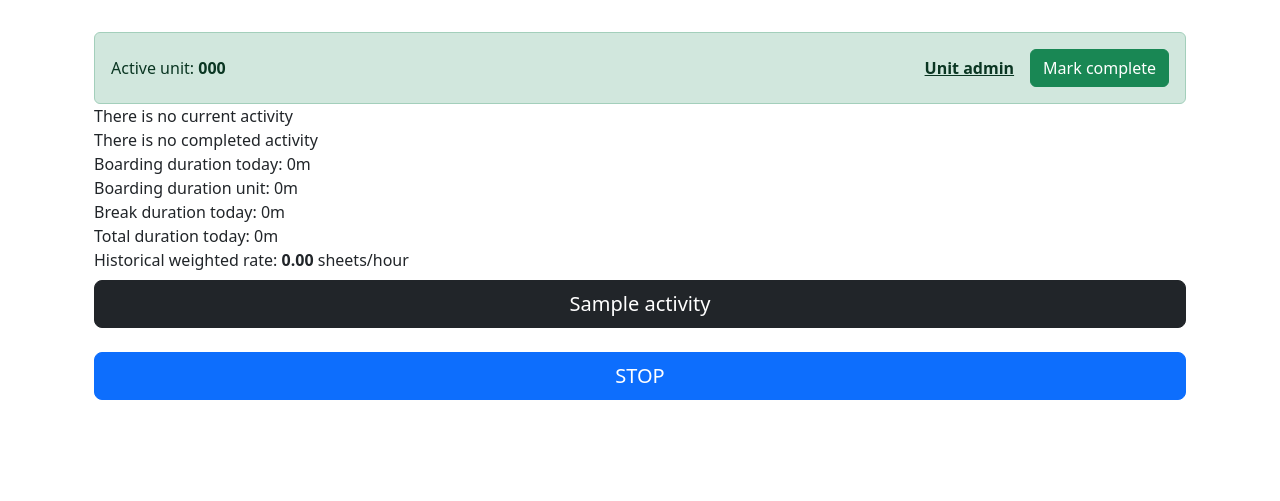
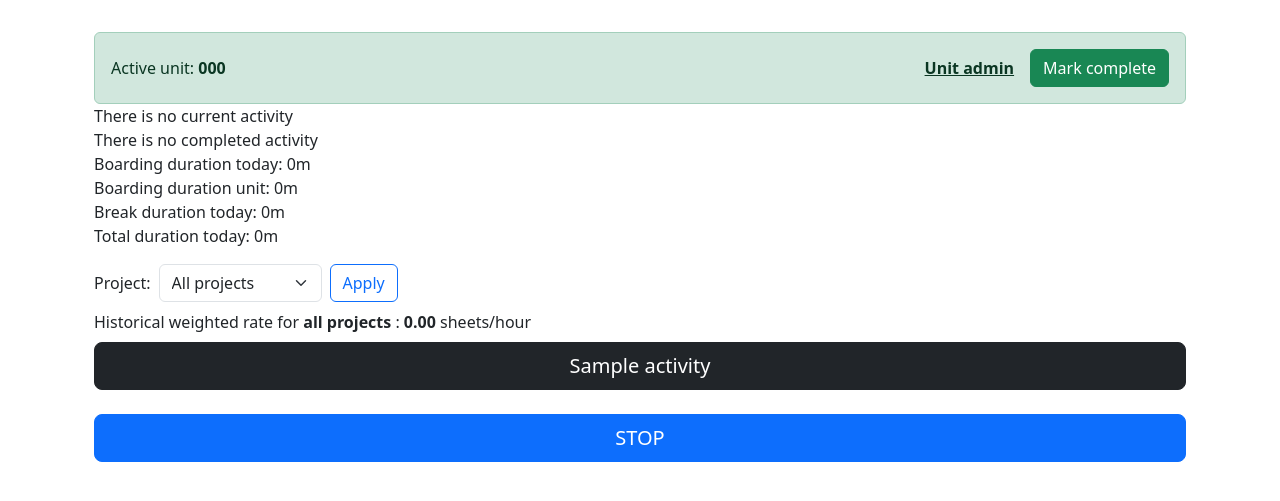
Before and after one commit to tombohub/piecework-tools, a Django app: page / in a window 1280 px wide. Shown: the part 56-557 px from the top of the page. Run offline with Django 5.2, Linux system fonts and the light colour scheme; tables that the repository leaves empty hold one stand-in row (values such as "Sample post"); data that the repository does not hold is empty.

Commit message:
project filter for sheets per hour

```diff
--- a/piecework/forms.py
+++ b/piecework/forms.py
@@ -1,6 +1,8 @@
+from typing import ClassVar
+
 from django import forms
 
-from .models import Note, Unit, UnitSheetCount
+from .models import Note, Project, Unit, UnitSheetCount
 
 
 class UnitForm(forms.ModelForm):
@@ -18,7 +20,7 @@ class NoteModelForm(forms.ModelForm):
     class Meta:
         model = Note
         fields = "__all__"
-        widgets = {
+        widgets: ClassVar = {
             "note": forms.Textarea(
                 attrs={
                     "rows": 2,
@@ -27,3 +29,12 @@ class NoteModelForm(forms.ModelForm):
                 }
             )
         }
+
+
+class ProjectStatsFilterForm(forms.Form):
+    project = forms.ModelChoiceField(
+        queryset=Project.objects.order_by("name"),
+        required=False,
+        empty_label="All projects",
+        widget=forms.Select(attrs={"class": "form-select"}),
+    )
--- a/piecework/templates/piecework/index.html
+++ b/piecework/templates/piecework/index.html
@@ -34,7 +34,8 @@
     {% endif %}
     {% if last_completed_activity_log %}
     <div>
-      Previous activity: <strong>{{ last_completed_activity_log.activity.name|capfirst }}</strong>: {{ last_completed_activity_log.duration|compact_duration }}
+      Previous activity: <strong>{{ last_completed_activity_log.activity.name|capfirst }}</strong>: {{
+      last_completed_activity_log.duration|compact_duration }}
     </div>
     {% else %}
     <div>
@@ -53,8 +54,32 @@
     <div>
       Total duration today: {{ total_duration_today|compact_duration }}
     </div>
+    <form method="get" class="row row-cols-auto g-2 align-items-center my-2">
+      <div class="col-auto">
+        <label class="mb-0" for="{{ project_filter_form.project.id_for_label }}">Project:</label>
+      </div>
+      <div class="col-auto">
+        {{ project_filter_form.project }}
+
+        {% for error in project_filter_form.project.errors %}
+        <div class="text-danger">
+          {{ error }}
+        </div>
+        {% endfor %}
+      </div>
+      <div class="col-auto">
+        <button type="submit" class="btn btn-outline-primary">Apply</button>
+      </div>
+    </form>
     <div>
-      Historical weighted rate: <strong>{{ weighted_sheets_per_hour }}</strong> sheets/hour
+      Historical weighted rate
+      {% if selected_project %}
+      for <strong>{{ selected_project }}</strong>
+      {% else %}
+      for <strong>all projects</strong>
+      {% endif %}
+      :
+      <strong>{{ weighted_sheets_per_hour }}</strong> sheets/hour
     </div>
   </div>
   <div class="vstack gap-4 pt-2">
--- a/piecework/views.py
+++ b/piecework/views.py
@@ -5,11 +5,12 @@ import datetime as dt
 from django.shortcuts import get_object_or_404, redirect, render
 from django.views.decorators.http import require_POST
 
-from .forms import NoteModelForm, UnitForm
+from .forms import NoteModelForm, ProjectStatsFilterForm, UnitForm
 from .models import Activity, ActivityLog, Note, Project, Unit
 
 
 def index(request):
+
     activity_names = Activity.objects.names()
     current_activity_log = ActivityLog.objects.current()
     last_completed_activity_log = ActivityLog.objects.last_completed()
@@ -21,7 +22,15 @@ def index(request):
         active_unit.total_boarding_duration if active_unit else dt.timedelta()
     )
     total_duration_today = ActivityLog.objects.total_duration_today()
-    weighted_sheets_per_hour = Unit.objects.weighted_sheets_per_hour()
+
+    project_filter_form = ProjectStatsFilterForm(request.GET)
+    selected_project = None
+
+    if project_filter_form.is_valid():
+        selected_project = project_filter_form.cleaned_data["project"]
+    weighted_sheets_per_hour = Unit.objects.weighted_sheets_per_hour(
+        project=selected_project
+    )
 
     context = {
         "activity_names": activity_names,
@@ -32,6 +41,8 @@ def index(request):
         "break_duration_today": break_duration_today,
         "boarding_duration_current_unit": boarding_duration_current_unit,
         "total_duration_today": total_duration_today,
+        "project_filter_form": project_filter_form,
+        "selected_project": selected_project,
         "weighted_sheets_per_hour": weighted_sheets_per_hour,
     }
     return render(request, "piecework/index.html", context)
```
